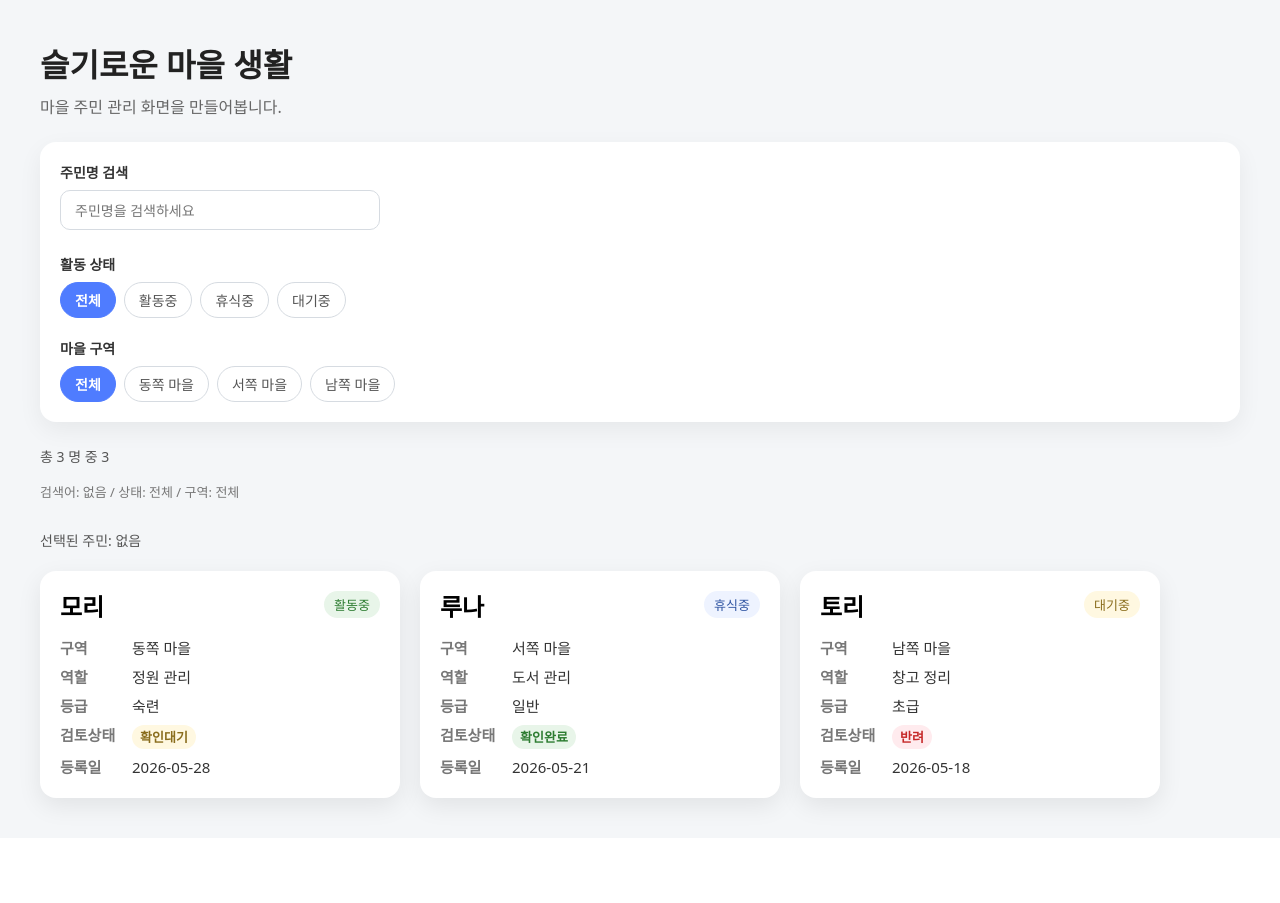
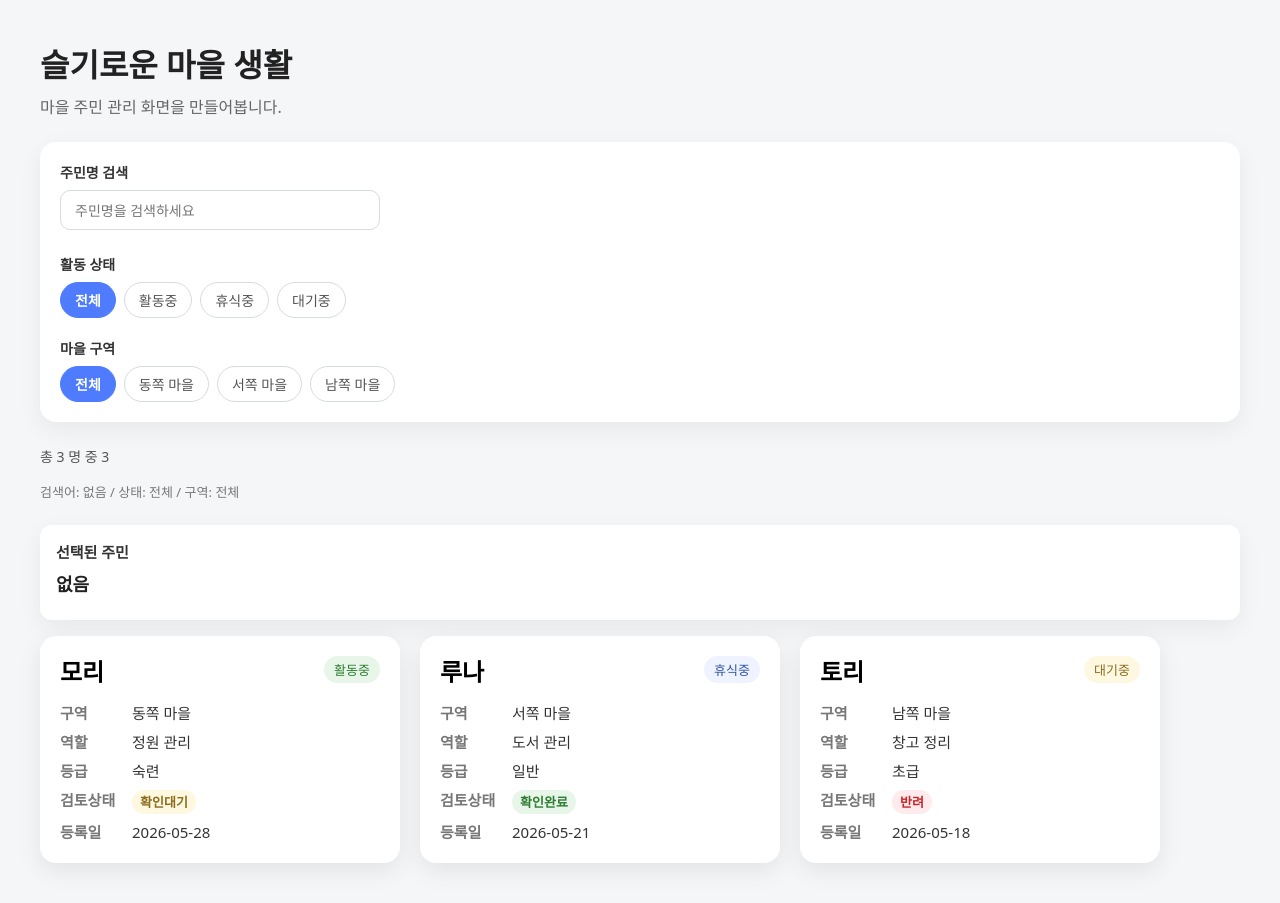
Before and after one commit to JEON-DONG-HEE/wise-village-life, a React (Vite) app: page / in a window 1280 px wide. Before the commit the page ends 838 px from the top, so only its background shows below. Built offline with nearby package versions, Linux system fonts and the light colour scheme.

Commit message:
선택된 주민 데이터 출력

```diff
--- a/src/App.tsx
+++ b/src/App.tsx
@@ -94,14 +94,25 @@ function App() {
       />
 
       <div className="selected-resident">
-        <span>
-          선택된 주민: {selectedResident ? selectedResident.name : "없음"}
-        </span>
+        <div className="selected-resident__header">
+          <strong>선택된 주민</strong>
+          {selectedResident && (
+            <button type="button" onClick={handleClearSelectedResident}>
+              선택 해제
+            </button>
+          )}
+        </div>
+
+        <div className="selected-resident__name">
+          {selectedResident ? selectedResident.name : "없음"}
+        </div>
 
         {selectedResident && (
-          <button type="button" onClick={handleClearSelectedResident}>
-            선택 해제
-          </button>
+          <div className="selected-resident__detail">
+            <p>구역 : {selectedResident.area}</p>
+            <p>역할 : {selectedResident.role}</p>
+            <p>상태 : {selectedResident.status}</p>
+          </div>
         )}
       </div>
 
--- a/src/styles/App.scss
+++ b/src/styles/App.scss
@@ -128,13 +128,25 @@
 
 // 선택된 주민
 .selected-resident {
-  height: 30px;
-  display: flex;
-  align-items: center;
-  gap: 8px;
   margin-bottom: 16px;
+  padding: 16px;
+  border-radius: 12px;
+  background-color: #fff;
   color: #555;
   font-size: 14px;
+  box-shadow: 0 8px 24px rgba(0, 0, 0, 0.06);
+
+  &__header {
+    display: flex;
+    justify-content: space-between;
+    align-items: center;
+    gap: 12px;
+    margin-bottom: 8px;
+
+    strong {
+      color: #333;
+      font-size: 15px;
+    }
 
     button {
       height: 30px;
@@ -149,6 +161,20 @@
       &:hover {
         background-color: #f0f2f5;
       }
+    }
+  }
+
+  &__name {
+    margin-bottom: 8px;
+    font-size: 18px;
+    font-weight: 700;
+    color: #222;
+  }
+
+  &__detail {
+    display: flex;
+    flex-direction: column;
+    gap: 6px;
   }
 }
 
```
Lines whose indentation alone changed are shown as unchanged.
